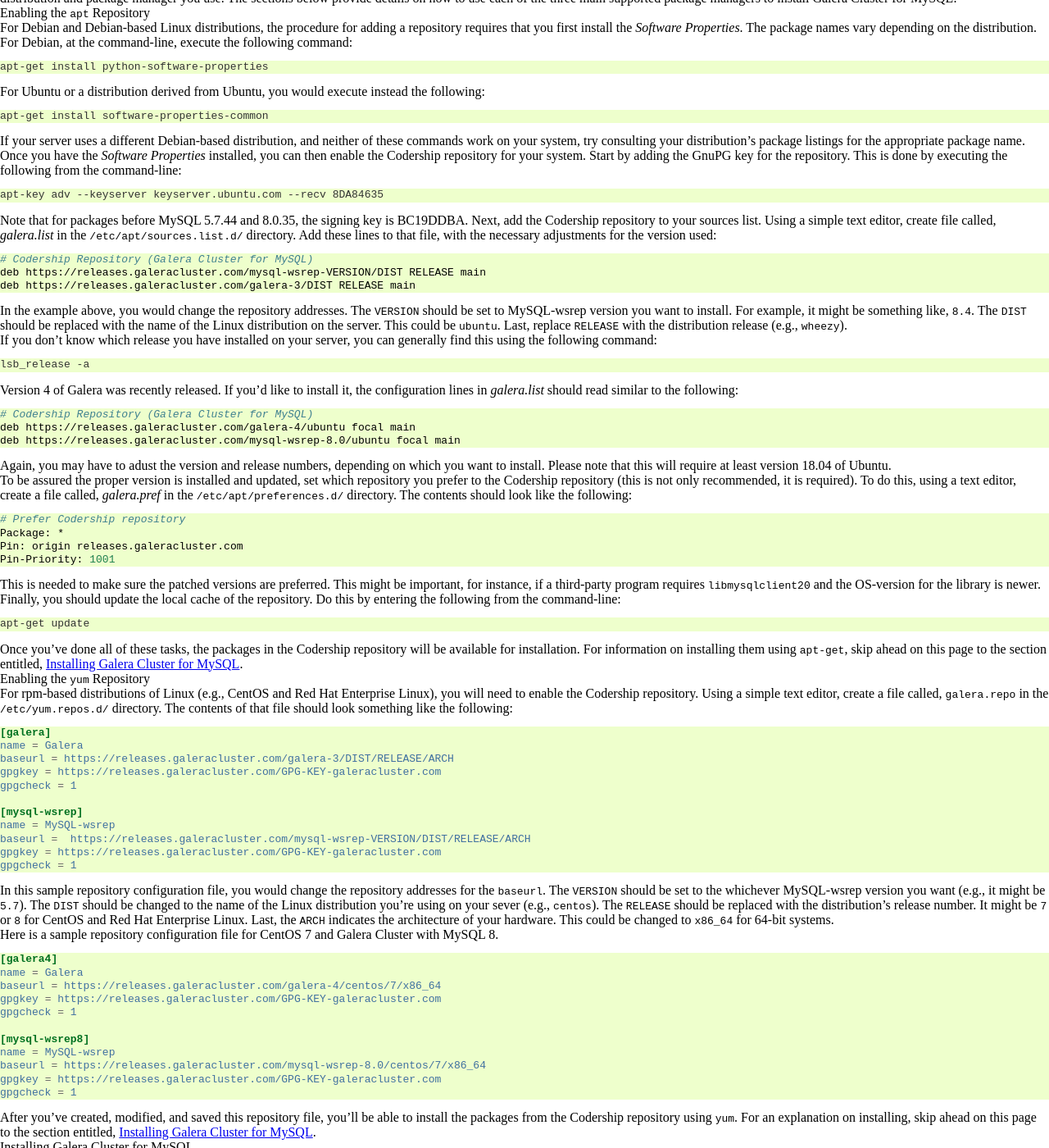
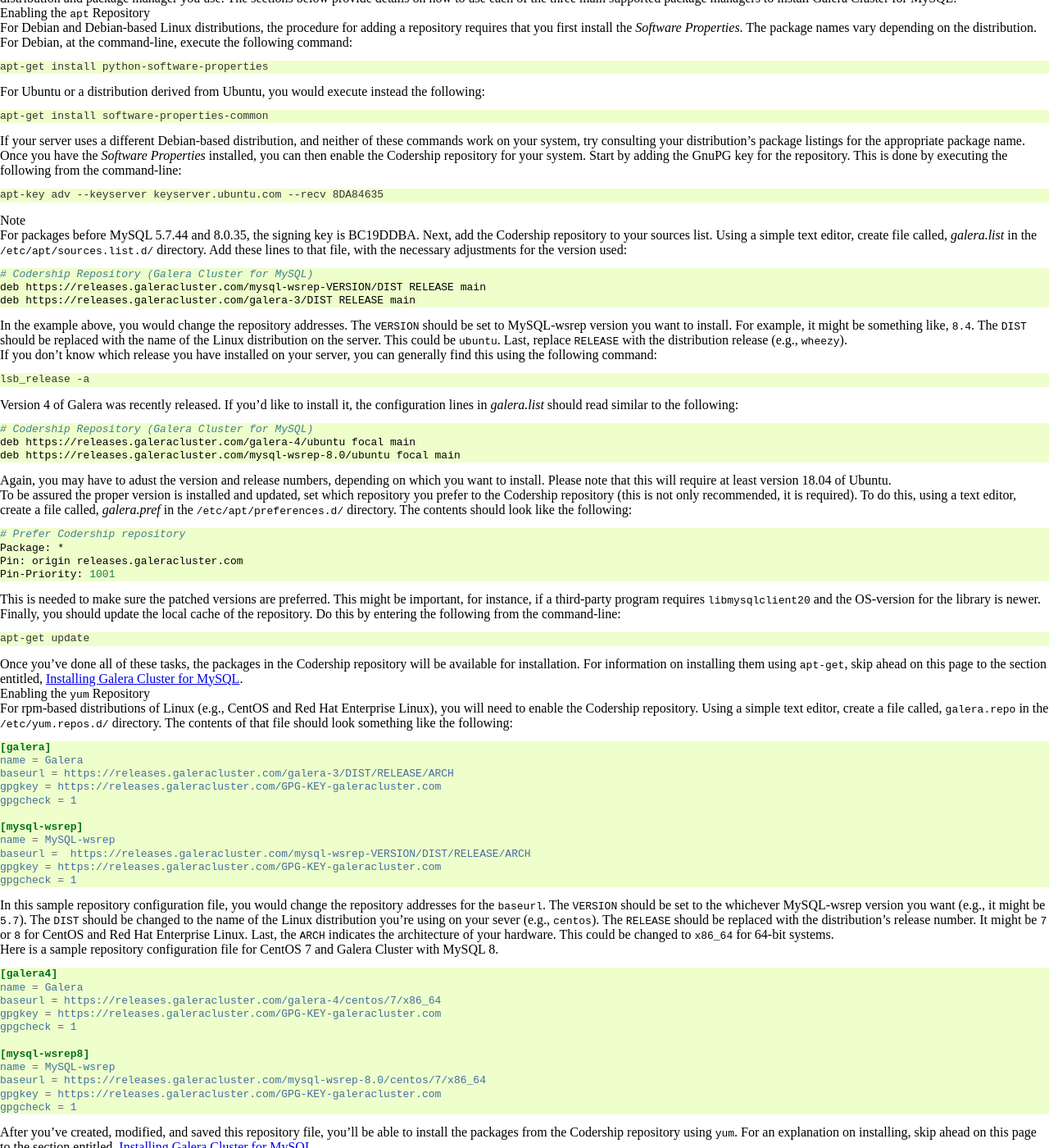
Before and after one commit to codership/documentation, a Sphinx documentation site: the page built from galeracluster/source/documentation/install-mysql.rst, in a window 1280 px wide and 1400 px high, scrolled down 782 px. Shown: the whole window at 82% size. Built offline with Sphinx 7.4.7, drawn with Linux system fonts in a browser that asks for light colours; comment, search, counter and statistics services are not loaded; some of the changed text lies outside the part shown.

```diff
--- a/galeracluster/source/documentation/install-mysql.rst
+++ b/galeracluster/source/documentation/install-mysql.rst
@@ -114,7 +114,9 @@ Once you have the *Software Properties* installed, you can then enable the Coder
 
    apt-key adv --keyserver keyserver.ubuntu.com --recv 8DA84635
 
-Note that for packages before MySQL 5.7.44 and 8.0.35, the signing key is BC19DDBA. Next, add the Codership repository to your sources list.  Using a simple text editor, create file called, `galera.list` in the ``/etc/apt/sources.list.d/`` directory. Add these lines to that file, with the necessary adjustments for the version used:
+.. note::
+
+   For packages before MySQL 5.7.44 and 8.0.35, the signing key is BC19DDBA. Next, add the Codership repository to your sources list.  Using a simple text editor, create file called, `galera.list` in the ``/etc/apt/sources.list.d/`` directory. Add these lines to that file, with the necessary adjustments for the version used:
 
 .. code-block:: linux-config
 
@@ -223,12 +227,6 @@ For Galera Cluster 8.4:
 .. code-block:: console
 
    apt-get install galera-4 galera-arbitrator-4 mysql-wsrep-8.4
-
-If you want to install version 4 of Galera Cluster, you would instead execute the following from the command-line:
-
-.. code-block:: console
-
-   apt-get install galera-4 galera-arbitrator-4 mysql-wsrep-8.0
 
 On servers using the ``yum`` package manager (i.e., Red Hat Enterprise Linux and CentOS distributions), you would instead execute this command:
 
```
Also changed, not shown: other parts of galeracluster/source/documentation/install-mysql.rst (+2 -0 lines).
